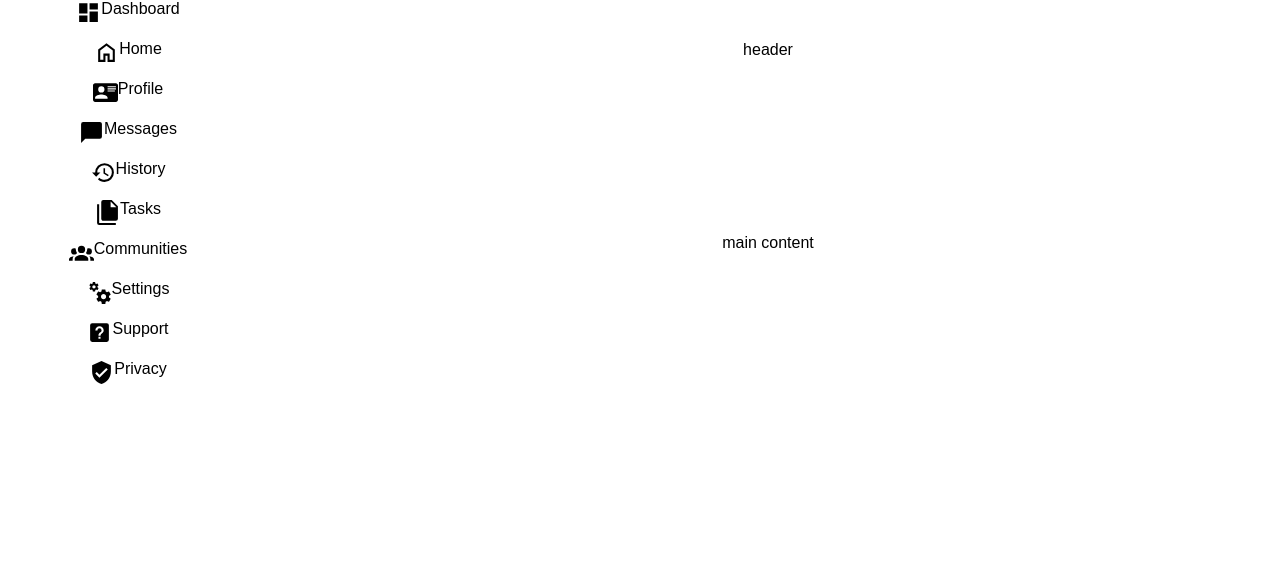
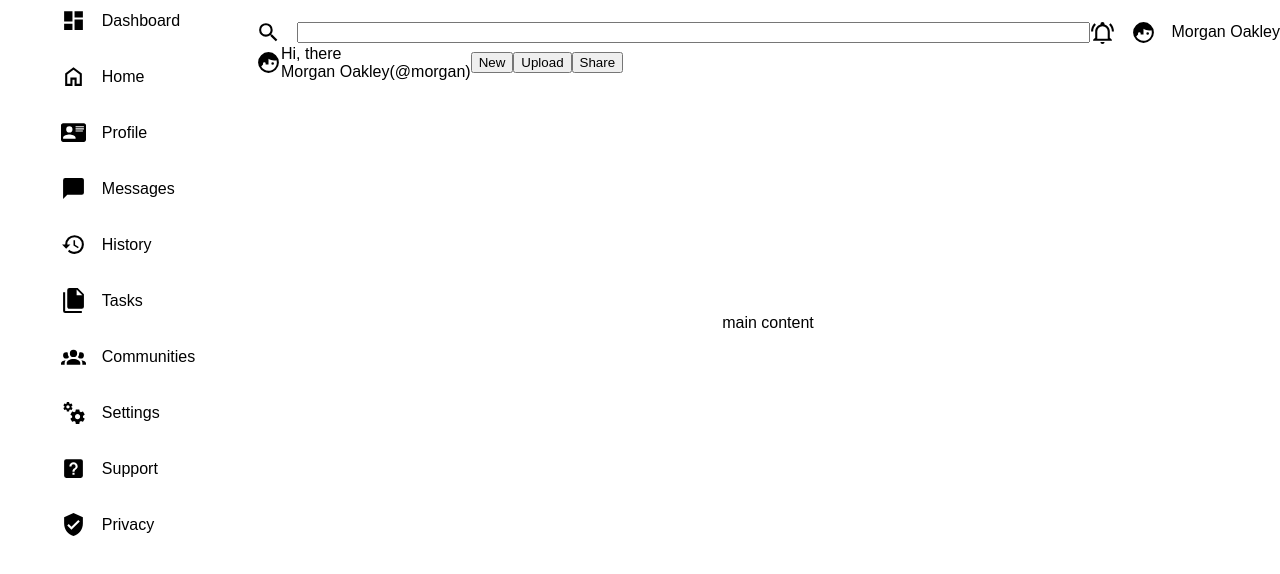
Before and after one commit to arkhaledwebdev/odin-dashboard, a plain HTML site: page index.html in a window 1280 px wide. Drawn offline with Linux system fonts and the light colour scheme.

Commit message:
Initial setup #2

```diff
--- a/index.html
+++ b/index.html
@@ -1,5 +1,6 @@
 <!DOCTYPE html>
 <html lang="en">
+
 <head>
     <meta charset="UTF-8">
     <meta name="viewport" content="width=device-width, initial-scale=1.0">
@@ -7,6 +8,7 @@
     <link rel="stylesheet" href="styles.css">
     <script src="scripts.js" defer></script>
 </head>
+
 <body>
     <div class="sidebar">
         <div class="side-item title">
@@ -59,7 +61,27 @@
             <div>Privacy</div>
         </div>
     </div>
-    <div class="header">header</div>
+    <div class="header">
+        <div class="top-header">
+            <img src="./images/search-icon.svg" alt="search-icon">
+            <input type="search" name="search-term" id="search-input">
+            <img src="./images/notification-icon.svg" alt="notification-icon">
+            <img src="./images/avatar-icon.svg" alt="avatar-icon">
+            <div class="username-text">Morgan Oakley</div>
+        </div>
+
+        <div class="bot-header">
+            <img src="./images/avatar-icon.svg" alt="avatar-icon">
+            <div>
+                <div>Hi, there</div>
+                <div>Morgan Oakley(@morgan)</div>
+            </div>
+            <button>New</button>
+            <button>Upload</button>
+            <button>Share</button>
+        </div>
+    </div>
     <div class="main-content">main content</div>
 </body>
+
 </html>
--- a/styles.css
+++ b/styles.css
@@ -47,22 +47,38 @@ body {
     display: flex;
     flex-direction: column;
     gap: 15px;
-    align-items: center;
+    /* align-items: center; */
     justify-items: center;
 }
 
 .side-item {
     display: flex;
     flex-direction: row;
-
+    align-items: center;
+    margin: 8px;
 }
 
-.side-item > img {
+.side-item > img , .top-header> img {
+    width: 25px;
+    margin-right: 16px;
+}
+
+.bot-header> img {
     width: 25px;
 }
 
-
-
 .header {
     grid-area: 1 / 2 / 2 / 3;
+    width: 100%;
 }
+
+.top-header , .bot-header{
+    display: flex;
+    flex-direction: row;
+    align-items: center;
+    justify-items: center;
+}
+
+#search-input {
+    flex-grow: 1;
+}
```
Also changed, not shown: images/avatar-icon.svg (added), images/notification-icon.svg (added), images/search-icon.svg (added).
